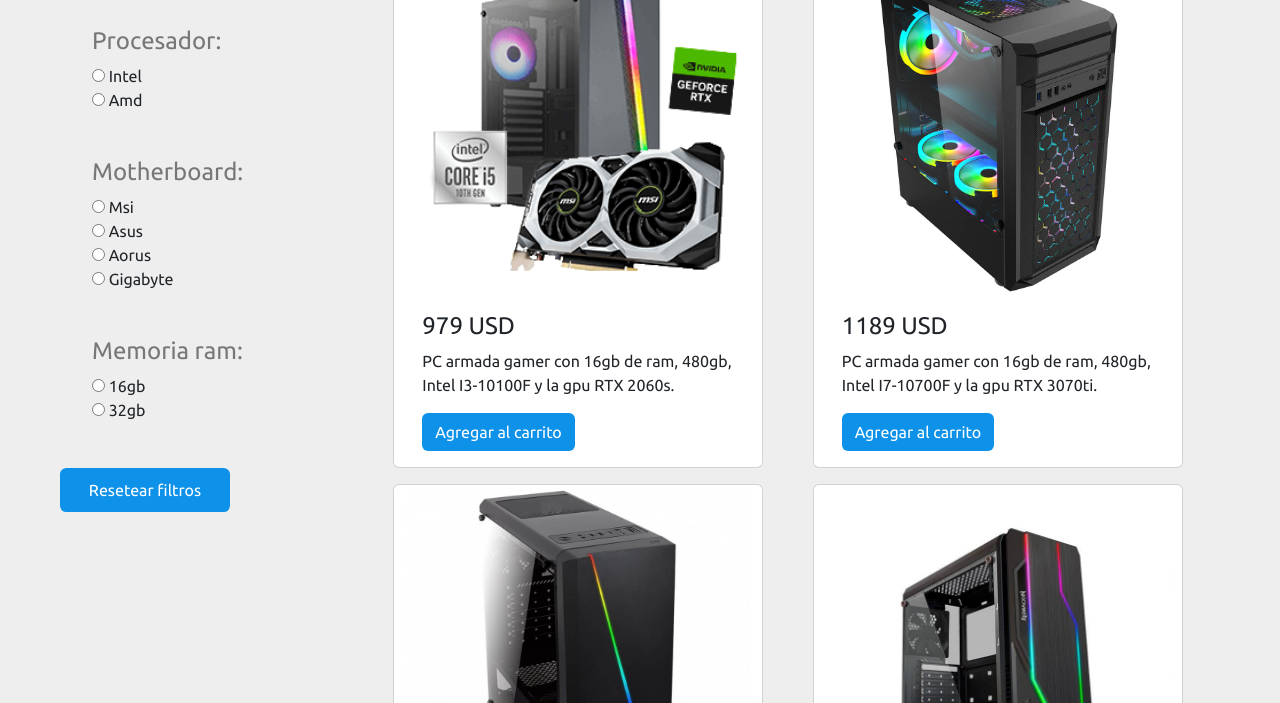
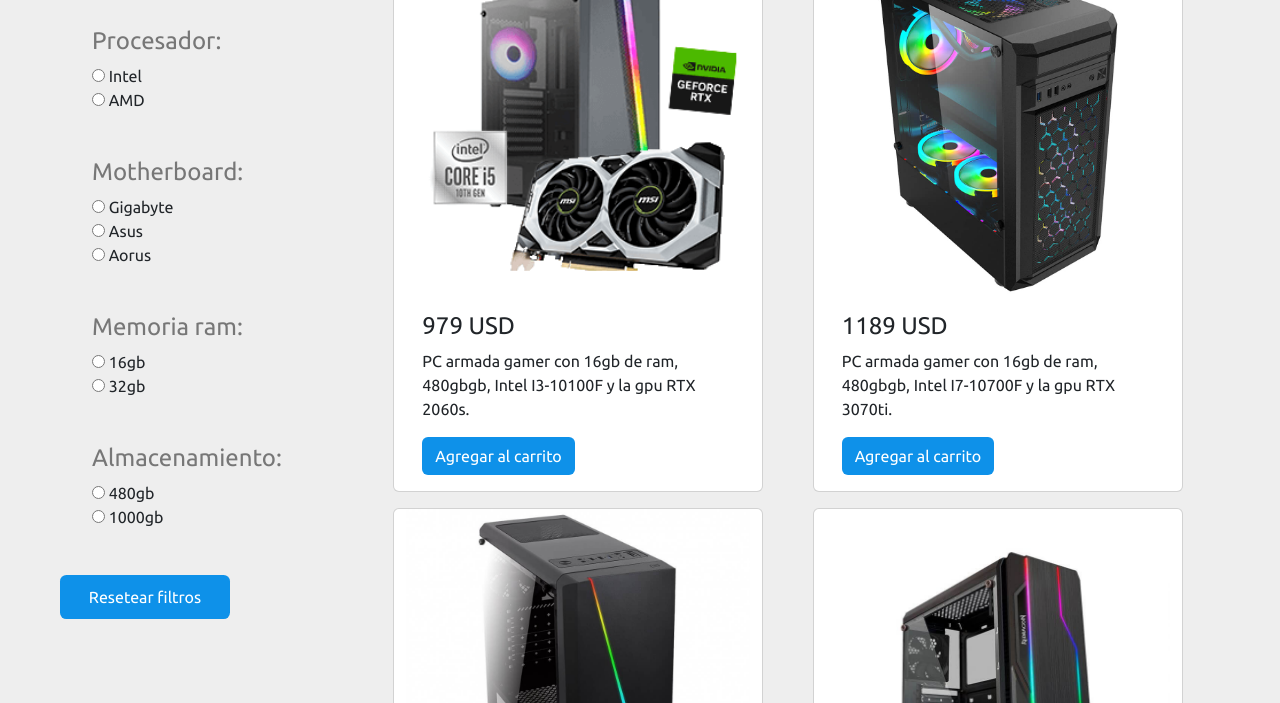
Before and after one commit to ezequielcanan/PF-Canan-JS, a website: page index.html in a window 1280 px wide. Shown: the part 97-800 px from the top of the page. Drawn offline with nearby package versions, Linux system fonts and the light colour scheme.

Commit message:
Pasar todo a local, avances

```diff
--- a/index.html
+++ b/index.html
@@ -59,36 +59,12 @@
                         <li>
                             <h3 class="h3-filtro">Procesador:</h3>
                         </li>
-                        <li class="container-input">
-                            <input class="input-filtro" type="radio" name="cpu" value="intel" id="intel">
-                            <label class="label-filtro" for="intel">Intel</label>
-                        </li>
-                        <li class="container-input">
-                            <input class="input-filtro" type="radio" name="cpu" value="amd" id="amd">
-                            <label class="label-filtro" for="amd">Amd</label>
-                        </li>
                     </ul>
                 </div>
                 <div class="container__tienda__aside__filtro container__tienda__aside__filtro-mother">
                     <ul class="container__tienda__aside__filtro__ul">
                         <li class="titulo-filtro">
                             <h3 class="h3-filtro">Motherboard:</h3>
-                        </li>
-                        <li class="container-input">
-                            <input class="input-filtro" type="radio" name="mother" value="msi" id="msi">
-                            <label class="label-filtro" for="msi">Msi</label>
-                        </li>
-                        <li class="container-input">
-                            <input class="input-filtro" type="radio" name="mother" value="asus" id="asus">
-                            <label class="label-filtro" for="asus">Asus</label>
-                        </li>
-                        <li class="container-input">
-                            <input class="input-filtro" type="radio" name="mother" value="aorus" id="aorus">
-                            <label class="label-filtro" for="aourus">Aorus</label>
-                        </li>
-                        <li class="container-input">
-                            <input class="input-filtro" type="radio" name="mother" value="gigabyte" id="gigabyte">
-                            <label class="label-filtro" for="gigabyte">Gigabyte</label>
                         </li>
                     </ul>
                 </div>
@@ -97,14 +73,12 @@
                         <li class="titulo-filtro">
                             <h3 class="h3-filtro">Memoria ram:</h3>
                         </li>
-
-                        <li class="container-input">
-                            <input class="input-filtro" type="radio" name="ram" value="16" id="16">
-                            <label class="label-filtro" for="16">16gb</label>
-                        </li>
-                        <li class="container-input">
-                            <input class="input-filtro" type="radio" name="ram" value="32" id="32">
-                            <label class="label-filtro" for="32">32gb</label>
+                    </ul>
+                </div>
+                <div class="container__tienda__aside__filtro container__tienda__aside__filtro-ssd">
+                    <ul class="container__tienda__aside__filtro__ul">
+                        <li class="titulo-filtro">
+                            <h3 class="h3-filtro">Almacenamiento:</h3>
                         </li>
                     </ul>
                 </div>
--- a/js/script.js
+++ b/js/script.js
@@ -1,34 +1,51 @@
-let pcsArr = [
-  { id: 1, gpu: "2060s", mother: "Gigabyte", cpu: "Intel I3-10100F", ram: "16", ssd: 480, price: 979, pathImage: `./multimedia/pc1.png`},
-  { id: 2, gpu: "3070ti", mother: "Asus", cpu: "Intel I7-10700F", ram: "16", ssd: 480, price: 1189, pathImage: `./multimedia/pc2.png`},
-  { id: 3, gpu: "3090ti", mother: "Aorus", cpu: "Intel I9-13900K", ram: "32", ssd: 480, price: 1239, pathImage: `./multimedia/pc3.png`},
-  { id: 4, gpu: "4090ti", mother: "Asus", cpu: "AMD 5600G", ram: "32", ssd: 1000, price: 1489, pathImage: `./multimedia/pc4.jpg`},
-];
-let appliedFilters = {}
-let carrito = []
+function main() {
+  let pcsArr = [
+    { id: 1, gpu: "2060s", mother: "Gigabyte", cpu: "Intel", cpuDescription: "Intel I3-10100F", ram: "16gb", ssd: "480gb", price: 979, pathImage: `./multimedia/pc1.png` },
+    { id: 2, gpu: "3070ti", mother: "Asus", cpu: "Intel", cpuDescription: "Intel I7-10700F", ram: "16gb", ssd: "480gb", price: 1189, pathImage: `./multimedia/pc2.png` },
+    { id: 3, gpu: "3090ti", mother: "Aorus", cpu: "Intel", cpuDescription: "Intel I9-13900K", ram: "32gb", ssd: "480gb", price: 1239, pathImage: `./multimedia/pc3.png` },
+    { id: 4, gpu: "4090ti", mother: "Asus", cpu: "AMD", cpuDescription: "AMD 5600G", ram: "32gb", ssd: "1000gb", price: 1489, pathImage: `./multimedia/pc4.jpg` },
+  ];
+  createFilters(pcsArr)
+  renderizar(pcsArr)
+  /*Boton reset filtros*/
+  let inputsFiltros = document.getElementsByClassName("input-filtro")
+  let resetFilters = document.getElementById("resetFilters")
+  resetFilters.onclick = () => {
+    resetearFiltros(inputsFiltros, pcsArr)
+  }
+  /*Evento agregar al carrito*/
+  let buttonsAgregarAlCarrito = document.querySelectorAll(".btn-buy-card")
+  for (const btn of buttonsAgregarAlCarrito) {
+    btn.addEventListener("click", ({ target: { id } }) => agregarAlCarrito(id))
+  }
 
-function renderizar() {
+}
+
+main()
+//let appliedFilters = {}
+//let carrito = []
+
+function renderizar(arr) {
   let cardsContainer = document.getElementById("cardsContainer");
   cardsContainer.innerHTML = ""
-  let pcsRender = pcsArr
-  for (let filtro in appliedFilters) {
-    pcsRender = pcsRender.filter((pc) => pc[filtro].toLowerCase().includes(appliedFilters[filtro]))
+  let pcsRender = arr
+  for (let filtro in filtrosAObjeto()) {
+    pcsRender = pcsRender.filter((pc) => pc[filtro].toLowerCase().includes(filtrosAObjeto()[filtro].toLowerCase()))
   }
   pcsRender.forEach((card) => {
     cardsContainer.innerHTML += `<div class="card container__tienda__items__cards__card mb-3 col-md-5">
     <img src=${card.pathImage} class="card-img-top" alt="Imagen de pc con la gpu ${card.gpu}">
     <div class="card-body container__tienda__items__cards__card__body">
     <h4 class="card-title">${card.price} USD</h4>
-    <p class="card-text">PC armada gamer con ${card.ram}gb de ram, ${card.ssd}gb, ${card.cpu} y la gpu RTX ${card.gpu}.</p>
+    <p class="card-text">PC armada gamer con ${card.ram} de ram, ${card.ssd}gb, ${card.cpuDescription} y la gpu RTX ${card.gpu}.</p>
     <button class="btn btn-buy-card" id=${card.id}>Agregar al carrito</button>
     </div>
     </div>`;
   });
 }
-renderizar()
 
-function agregarAlCarrito(id) {
-  let producto = pcsArr.find((pc) => pc.id == id)
+function agregarAlCarrito(id, arr) {
+  let producto = arr.find((pc) => pc.id == id)
   if (carrito.includes(producto)) {
     carrito[carrito.indexOf(producto)].cantidad++
   } else {
@@ -37,23 +54,44 @@
   }
 }
 
-/*Evento filtros*/
-let filtros = document.querySelectorAll(".input-filtro")
-filtros.forEach((filtro) => {
-  filtro.addEventListener("input", (e) => {
-    appliedFilters[e.target.name] = e.target.id
-    renderizar()
+function createFilters(arr) {
+  let filtros = ["cpu", "mother", "ram", "ssd"]
+  filtros.forEach((filtro) => {
+    let ulFiltro = document.getElementsByClassName(`container__tienda__aside__filtro-${filtro}`)[0].getElementsByClassName("container__tienda__aside__filtro__ul")
+    let options = []
+    arr.forEach((pc) => {
+      if (!options.includes(pc[filtro])) {
+        let option = document.createElement("li")
+        option.classList.add("container-input")
+        option.innerHTML = `<input class="input-filtro" type="radio" name="${filtro}" value="${pc[filtro]}" id="${pc[filtro]}">
+        <label class="label-filtro" for="${pc[filtro]}">${pc[filtro]}</label>`
+        options.push(pc[filtro])
+        ulFiltro[0].appendChild(option)
+
+        let inputBtn = document.getElementById(pc[filtro])
+        inputBtn.addEventListener("input", ({target:{id, name}}) => applyFilter(id, name, arr))
+      }
+    })
   })
-})
-/*Boton reset filtros*/
-let resetFilters = document.getElementById("resetFilters")
-resetFilters.onclick = () => {
-  appliedFilters = {}
-  filtros.forEach((f) => f.checked = false)
-  renderizar()
+  sessionStorage.setItem("filtros", JSON.stringify({}))
 }
-/*Evento agregar al carrito*/
-let buttonsAgregarAlCarrito = document.querySelectorAll(".btn-buy-card")
-buttonsAgregarAlCarrito.forEach((btn) => {
-  btn.addEventListener("click", ({target: {id}}) => agregarAlCarrito(id))
-})
+
+function applyFilter(filtro, name, arr) {
+  let jsonFiltros = sessionStorage.getItem("filtros")
+  let objectFiltros = JSON.parse(jsonFiltros)
+  objectFiltros[name] = filtro
+  sessionStorage.setItem("filtros", JSON.stringify(objectFiltros))
+  renderizar(arr, filtrosAObjeto())
+}
+
+function filtrosAObjeto() {
+  return JSON.parse(sessionStorage.getItem("filtros"))
+}
+
+function resetearFiltros(arr1,arr2) {
+  for (const filtro of arr1) {
+    filtro.checked = false
+  }
+  sessionStorage.setItem("filtros", JSON.stringify({}))
+  renderizar(arr2)
+}
```
